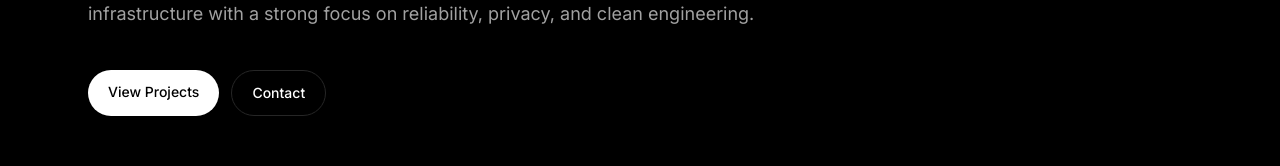
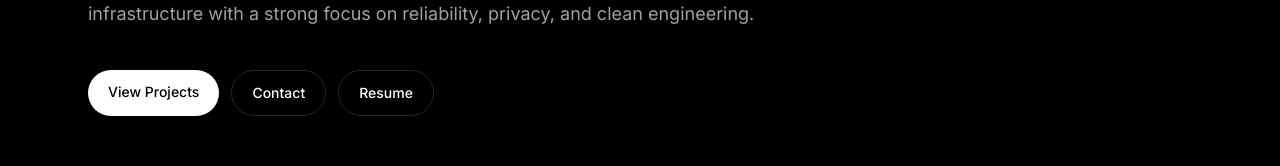
Before and after one commit to HexCodeYT/hexcode-portfolio, a Next.js app: page / in a window 1280 px wide. Shown: the part 470-636 px from the top of the page. Built offline with nearby package versions, Linux system fonts and the light colour scheme; no server answers.

Commit message:
Add resume & Change email

```diff
--- a/app/page.tsx
+++ b/app/page.tsx
@@ -79,6 +79,14 @@
             className="rounded-full border border-neutral-800 px-5 py-3 text-sm font-medium text-white transition hover:border-neutral-600"
           >
             Contact
+          </a>
+
+          <a
+            href="/resume.pdf"
+            target="_blank"
+            className="rounded-full border border-neutral-800 px-5 py-3 text-sm font-medium text-white transition hover:border-neutral-600"
+          >
+            Resume
           </a>
         </div>
 
@@ -283,7 +291,7 @@
 
             <div className="mt-8 flex flex-wrap gap-4 text-neutral-400">
               <a
-                href="mailto:sandbox-helpers.6q@icloud.com"
+                href="mailto:pawan@hexcode.au"
                 className="transition hover:text-white"
               >
                 Email
```
Also changed, not shown: 1 other file (tests, documents, lock files or other folders).
